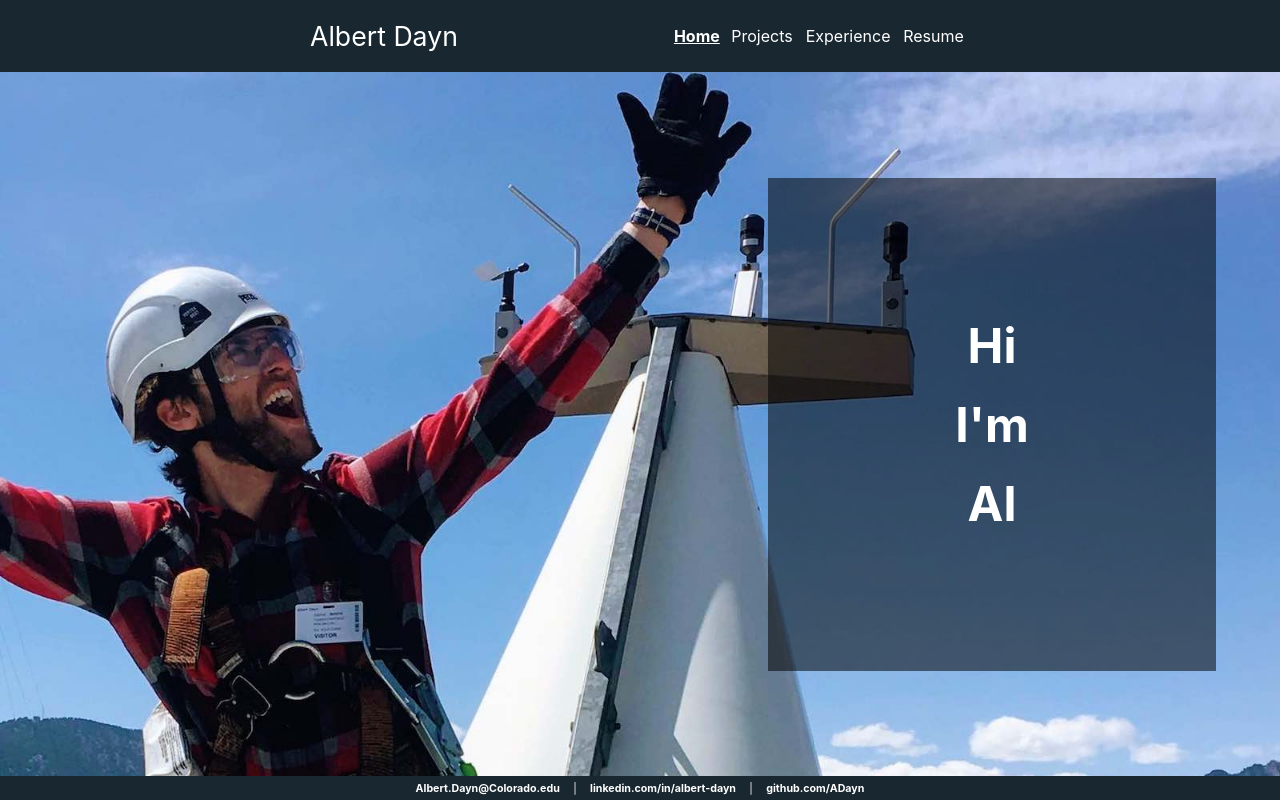
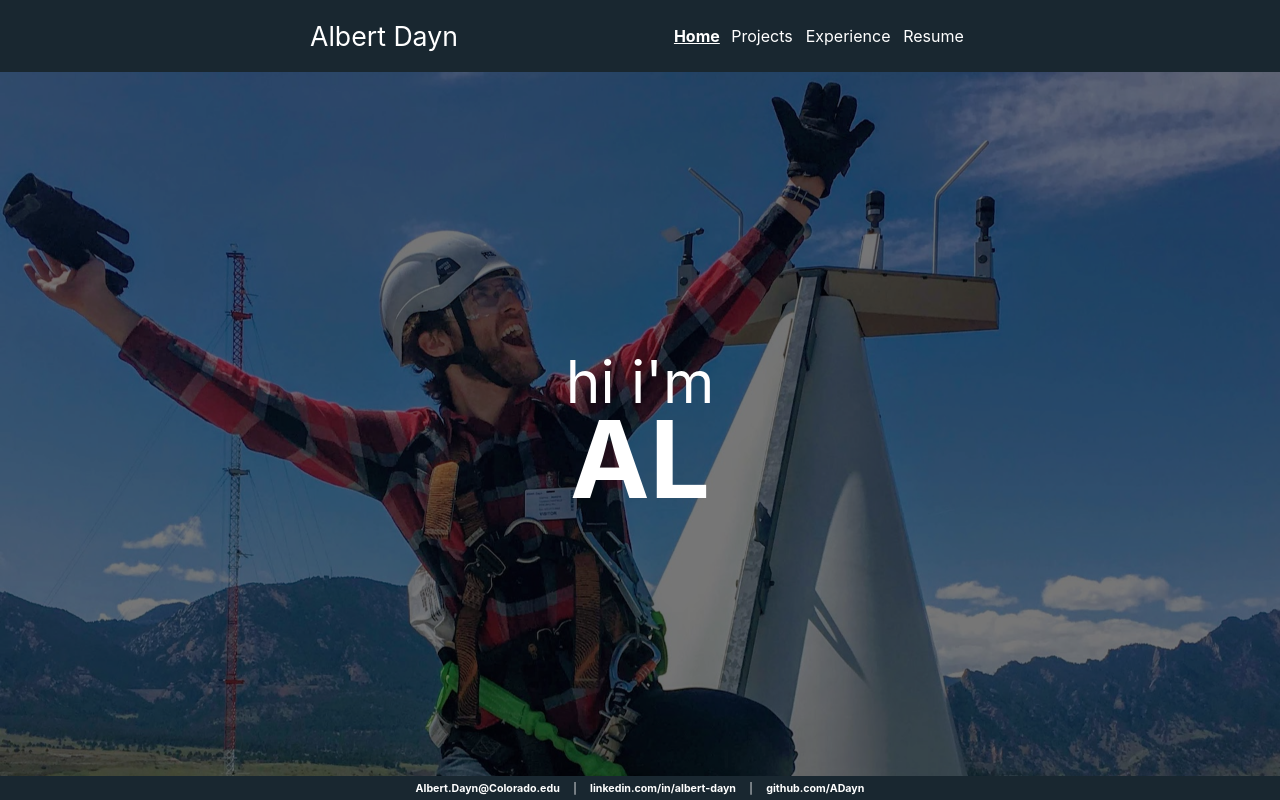
Before and after one commit to ADayn/personal_site, a React (Create React App) app in the folder resume-site/: page / in a window 1280 px wide. Built offline with nearby package versions, Linux system fonts and the light colour scheme.

Commit message:
Farthest I got on parallax before giving up

```diff
--- a/resume-site/src/tabs/Home.css
+++ b/resume-site/src/tabs/Home.css
@@ -41,6 +41,7 @@
     height: 100%;
     background-size: cover;
     background-attachment: fixed;
+    background-position: center;
     position: relative;
     z-index: -1; /* needed cause relative positoin is stupid and puts itself on top of everything */
  }
@@ -48,40 +49,116 @@
 .intro-text {
     background-color: rgba(0,0,0,0.53);
     position: absolute;
-    right: 5%;
-    top: 15%;
-    bottom: 15%;
-    left: 60%;
+    right: 0;
+    top: 0;
+    bottom: 0;
+    left: 0;
     display: flex;
     flex-direction: column;
     justify-content: center;
     align-items: center;
     color: white;
-    font-weight: bold;
-    font-size: 36pt;
 }
 
-.intro-text > span {
-    padding: 10px;
+/*.intro-text > div {*/
+/*    padding: 10px;*/
+/*}*/
+
+.intro-greeting {
+    font-size: 44pt;
 }
 
+.intro-name {
+    font-weight: bold;
+    font-size: 80pt;
+    line-height: 80%;
+}
+
+.about {
+    height: 200pt;
+    font-size: 12pt;
+    color: #626262;
+    background-color: white;
+    /*line-height: 200%;*/
+}
+
+.center-text {
+    display: flex;
+    justify-content: center;
+    align-items: center;
+    text-align: center;
+}
+
+.hobbies-area {
+    width: 100%;
+    /*background-color: #eeeeee;*/
+}
+
+.hobby-row {
+    width: 100%;
+    position: relative;
+}
+
+.hobby-row::after {
+    content: "";
+    display: block;
+    padding-bottom: 50%;
+}
+
+.hobby-cell-l, .hobby-cell-r {
+    position: absolute;
+    top: 0;
+    bottom: 0;
+    overflow: hidden;
+    background-color: aliceblue;
+}
+
+.hobby-cell-l > img, .hobby-cell-r > img {
+    width: 100%;
+    height: 100%;
+    object-fit: cover;
+}
+
+.hobby-cell-l {
+    right: 50%;
+    left: 0;
+}
+
+.hobby-cell-r {
+    right: 0;
+    left: 50%;
+}
+
+.img-parallax-helper {
+    position: absolute;
+    top: 0;
+    bottom: 0;
+    right: 0;
+    left: 0;
+}
+
+/* Requires user to have fixed height */
 .parallax {
     perspective: 1px;
-    height: 100px;
-    width: 100px;
     overflow-x: hidden;
     overflow-y: auto;
 }
 .parallax__layer {
-    position: absolute;
-    top: 0;
-    right: 0;
-    bottom: 0;
-    left: 0;
+    /*position: absolute;*/
+    /*top: 0;*/
+    /*right: 0;*/
+    /*bottom: 0;*/
+    /*left: 0;*/
 }
 .parallax__layer--base {
     transform: translateZ(0);
 }
+
 .parallax__layer--back {
-    transform: translateZ(-1px);
+    transform-style: preserve-3d;
+    transform: translateZ(-1px) scale(2);
 }
+
+.parallax__layer--forward {
+    transform: translateZ(1px) scale(0.5);
+}
--- a/resume-site/src/tabs/Home.js
+++ b/resume-site/src/tabs/Home.js
@@ -21,18 +21,33 @@ const Hobby = ({ comment, children }) =>
 
 class Home extends React.Component {
 	render() {
-		return <div className="home-page">
+		return <div className="home-page parallax">
 			<div className="intro-panel" style={{backgroundImage: `url(${al})`}}>
 				<div className="intro-text">
-					<span>Hi</span>
-					<span>I'm</span>
-					<span>Al</span>
+					<div className="intro-greeting">hi i'm</div>
+					<div className="intro-name">AL</div>
+				</div>
+			</div>
+			<div className="about content center-text">
+				Take a look below for a bit about my hobbies <br/><br/>
+				Contact info is at the footer of every page <br/><br/>
+				Professional info is in the tabs on the upper right <br/><br/>
+			</div>
+			<div className="hobbies-area">
+				<div className="content">
+					<div className="hobby-row">
+						<div className="img-parallax-helper parallax__layer--back">
+							<div className="hobby-cell-l ">
+								<img className=" " src={bologna} alt={"Bologna"} />
+							</div>
+						</div>
+						<div className="hobby-cell-r center-text">This is my dog Balogna!</div>
+					</div>
 				</div>
 			</div>
 			<Section title="My Hobbies!">
 				<div className="hobbies">
 					<Hobby comment="My dog Balogna chilling after a long hike">
-						<img className="hobby-media" src={bologna} alt={"Bologna"} />
 					</Hobby>
 					<Hobby comment="These mediocre eclairs are maybe my proudest accomplishment in life">
 						<img className="hobby-media" src={eclairs} alt={"Eclairs"} />
```
Also changed, not shown: resume-site/src/media/al.jpg.
